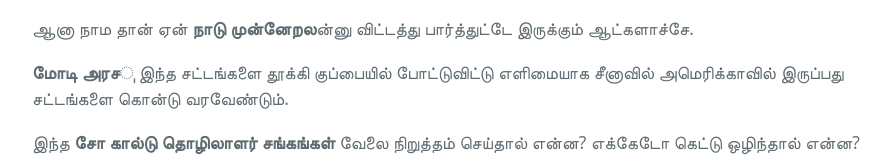
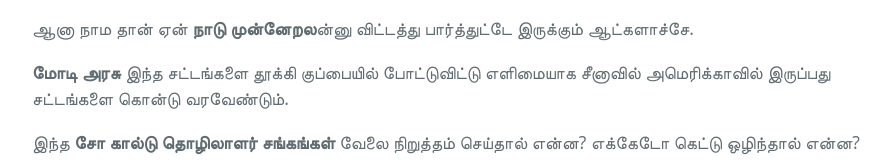
Before and after one commit to rajasankar/Rajasankar-Tamil-Blog, a plain HTML site: page html/communist.html in a window 1280 px wide. Shown: the part 2819-2981 px from the top of the page, without its empty margins (192-1083 px from the left). Drawn offline with Linux system fonts and the light colour scheme; a web font is replaced by a local one.

Commit message:
communist

```diff
--- a/html/communist.html
+++ b/html/communist.html
@@ -52,7 +52,7 @@ EMPLOYMENT AND CONDITIONS OF SERVICE) ACT, 1979</strong></p>
 <p>ஒரு கண்டுபிடிப்பை கண்டுபிடிச்ச விஞ்ஞானி அதை இங்கே உற்பத்தி செய்யனும் என்றாலோ அல்லது மக்களுக்கு பயன்படும் பொருட்களை புதியதாக உற்பத்தி செய்யனும் என்றாலோ<br/>
 <strong>நாய் படாத பாடு</strong> படவேண்டியிருக்கும்.</p>
 <p>ஆனா நாம தான் ஏன் <strong>நாடு முன்னேறல</strong>ன்னு விட்டத்து பார்த்துட்டே இருக்கும் ஆட்களாச்சே.</p>
-<p><strong>மோடி அரச</strong>ு இந்த சட்டங்களை தூக்கி குப்பையில் போட்டுவிட்டு எளிமையாக சீனாவில் அமெரிக்காவில் இருப்பது சட்டங்களை கொன்டு வரவேண்டும்.</p>
+<p><strong>மோடி அரசு </strong> இந்த சட்டங்களை தூக்கி குப்பையில் போட்டுவிட்டு எளிமையாக சீனாவில் அமெரிக்காவில் இருப்பது சட்டங்களை கொன்டு வரவேண்டும்.</p>
 <p>இந்த <strong>சோ கால்டு தொழிலாளர் சங்கங்கள்</strong> வேலை நிறுத்தம் செய்தால் என்ன? எக்கேடோ கெட்டு ஒழிந்தால் என்ன?</p></body></html><html><body><footer class="site-footer">
 <p>தொடர்புக்கு டிவிட்டர் <a href="http://twitter.com/rajasankar">@rajasankar</a> , பேஸ்புக் <a href="http://facebook.com/rajasankar">Rajasankar</a></p>
 <span class="site-footer-owner"><a href="https://github.com/rajasankar/Tamil">தமிழ் பதிவுகள்</a> is maintained by <a href="https://github.com/rajasankar">rajasankar</a>.</span>
```
